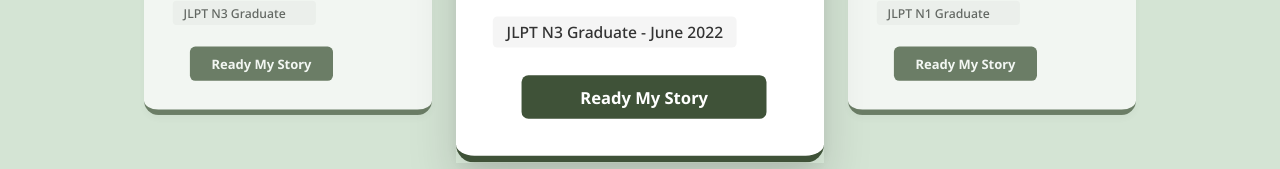
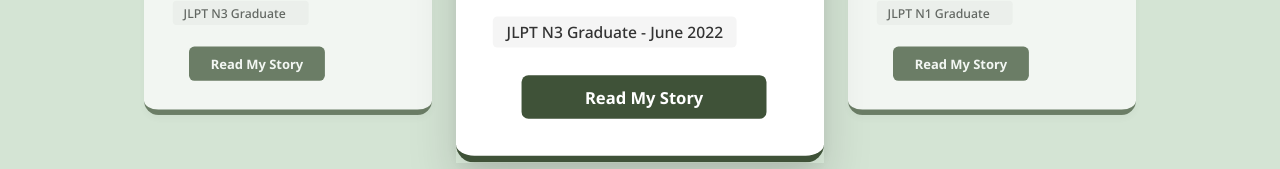
Before and after one commit to rajeshs1719/ABKPage, a React (Vite) app: page /blog in a window 1280 px wide. Shown: the part 1894-2063 px from the top of the page. Built offline with nearby package versions, Linux system fonts and the light colour scheme.

Commit message:
added routing for blog page on Read my story button

```diff
--- a/src/App.tsx
+++ b/src/App.tsx
@@ -8,6 +8,7 @@ import Events from "./page/Event/Event";
 import ContactUs from "./page/contactUs/contact";
 import Blog from "./page/blog/Blog";
 import Course from "./page/Course/course";
+import BlogDetails from "./page/blogDetails/blogdetails";
 
 export default function App() {
   return (
@@ -21,6 +22,8 @@ export default function App() {
           <Route path="/course" element={<Course />} />
           <Route path="/contact" element={<ContactUs />} />
 
+          <Route path="/blog/:id" element={<BlogDetails />} />
+
           {/* Redirect unknown routes */}
           <Route path="*" element={<Navigate to="/" replace />} />
         </Routes>
--- a/src/page/blog/Blog.tsx
+++ b/src/page/blog/Blog.tsx
@@ -6,7 +6,8 @@ import {
   ArrowUpRight,
 } from "lucide-react";
 
-import "./Blog.css"
+import "./Blog.css";
+import { useNavigate } from "react-router-dom";
 
 // --- Types ---
 
@@ -134,6 +135,10 @@ const FeaturedBlogCarousel: React.FC<{ items: BlogPost[] }> = ({ items }) => {
   const goToSlide = (i: number) =>
     setCurrentIndex(Math.min(Math.max(0, i), maxIndex));
 
+  const goToDetails = (id: number) => {
+    navigate(`/blog/${id}`);
+  };
+
   return (
     <div className="fb-container">
       <div className="section-header">
@@ -201,10 +206,13 @@ const StudentSuccessCarousel: React.FC<{ items: SuccessStory[] }> = ({
   items,
 }) => {
   const [activeIndex, setActiveIndex] = useState(2); // Start with Sharan K (index 2)
-
+  const navigate = useNavigate();
   const handleNext = () => setActiveIndex((p) => (p + 1) % items.length);
   const handlePrev = () =>
     setActiveIndex((p) => (p - 1 + items.length) % items.length);
+  const goToDetails = (id: number) => {
+    navigate(`/blog/${id}`);
+  };
 
   return (
     <div className="ss-full-section">
@@ -230,7 +238,6 @@ const StudentSuccessCarousel: React.FC<{ items: SuccessStory[] }> = ({
             return (
               <div key={item.id} className={`ss-card ${status}`}>
                 <div className="ss-card-inner">
-
                   <div className="ss-profile-img">
                     <img src={item.image} alt={item.name} />
                   </div>
@@ -239,7 +246,12 @@ const StudentSuccessCarousel: React.FC<{ items: SuccessStory[] }> = ({
                     <div className="ss-role">{item.role}</div>
                     <div className="ss-company">{item.company}</div>
                     <div className="ss-detail">{item.detail}</div>
-                    <button className="ss-btn">Ready My Story</button>
+                    <button
+                      className="ss-btn"
+                      onClick={() => goToDetails(item.id)}
+                    >
+                      Read My Story
+                    </button>
                   </div>
                 </div>
               </div>
@@ -282,8 +294,6 @@ export default function BlogAndStoriesPage() {
                 guidance, and language-learning resources — all in one place.
               </p>
               <button className="join-btn">Join Us</button>
-
-
             </div>
 
             <div className="hero-sidebar">
--- a/src/page/blogDetails/blogdetails.tsx
+++ b/src/page/blogDetails/blogdetails.tsx
@@ -13,11 +13,15 @@ import Careers from "../../assets/Careers.png";
 import Message from "../../assets/Message.png";
 import Gallery1 from '../../assets/Gallery1.png'
 
+import { useParams } from "react-router-dom";
+
+
 // Using a placeholder or the sample pic if you have it.
 // Assuming CuSamplePic.png is the user profile based on your list.
 import ProfilePic from "../../assets/CuSamplePic.png";
 
 const BlogDetails: React.FC = () => {
+  const { id } = useParams();
   return (
     <div className="blog-details-container">
       {/* Hero Section */}
```
